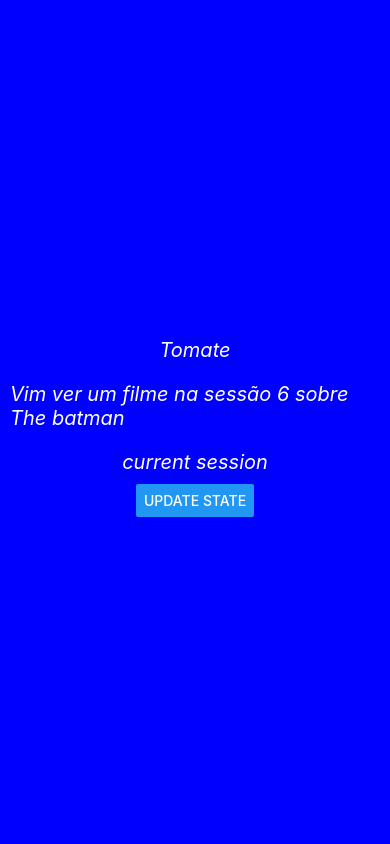
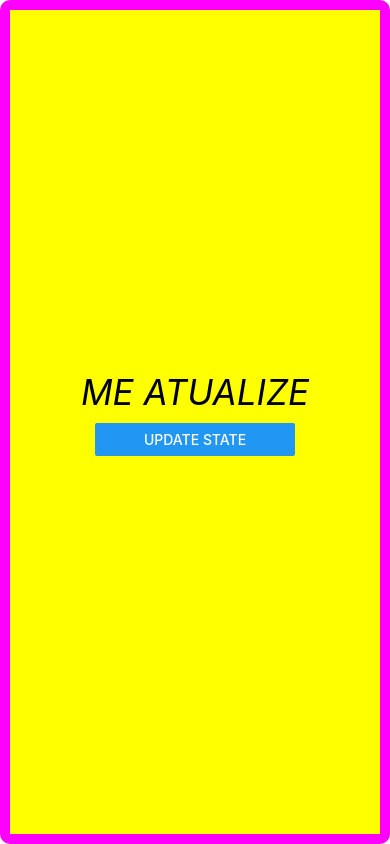
Before and after one commit to JulioVianaDev/expo-project, a React Native app: screen / in a window 390 px wide. Built offline with nearby package versions, Linux system fonts and the light colour scheme.

Commit message:
atualizando state sem o ternário

```diff
--- a/App.js
+++ b/App.js
@@ -5,24 +5,20 @@
   Text,
   Button,
 } from 'react-native';
-{/* STATE É MUTAVEL E O PROPS É UMA CARACTERISTICA IMUTAVEL*/}
+
 const App = () => {
-  const [name, setName] = useState('Tomate')
-  const [session, setSession] = useState({ number: 6, title: 'The batman' })
-  const [current, setCurrent] = useState(true)
+  const [name, setName] = useState('Me atualize')
 
   const onClickHandler = () => {
-    setName('Otaku')
-    setSession({ number: 7, title: 'Jujust kaisen' })
-    setCurrent(false)
+    setName('Já estou atualizado!')
   }
 
   return (
     <View style={styles.body}>
       <Text style={styles.text}>{name}</Text>
-      <Text style={styles.text}>Vim ver um filme na sessão {session.number} sobre {session.title}</Text>
-      <Text style={styles.text}>{current ? 'current session' : 'next session'}</Text>
-      <Button title='Update State' onPress={onClickHandler}></Button>
+      <View style={styles.button}>
+        <Button title='Update State' onPress={onClickHandler}></Button>
+      </View>
     </View>
   );
 };
@@ -30,16 +26,24 @@
 const styles = StyleSheet.create({
   body: {
     flex: 1,
-    backgroundColor: '#0000ff',
+    backgroundColor: '#ffff00',
     alignItems: 'center',
     justifyContent: 'center',
+    borderWidth: 10,
+    borderColor: '#ff00ff',
+    borderRadius: 10,
   },
   text: {
-    color: '#ffffff',
-    fontSize: 20,
+    color: '#000000',
+    fontSize: 35,
     fontStyle: 'italic',
     margin: 10,
+    textTransform: 'uppercase'
   },
+  button: {
+    width: 200,
+    height: 60,
+  }
 });
 
 export default App;
```
